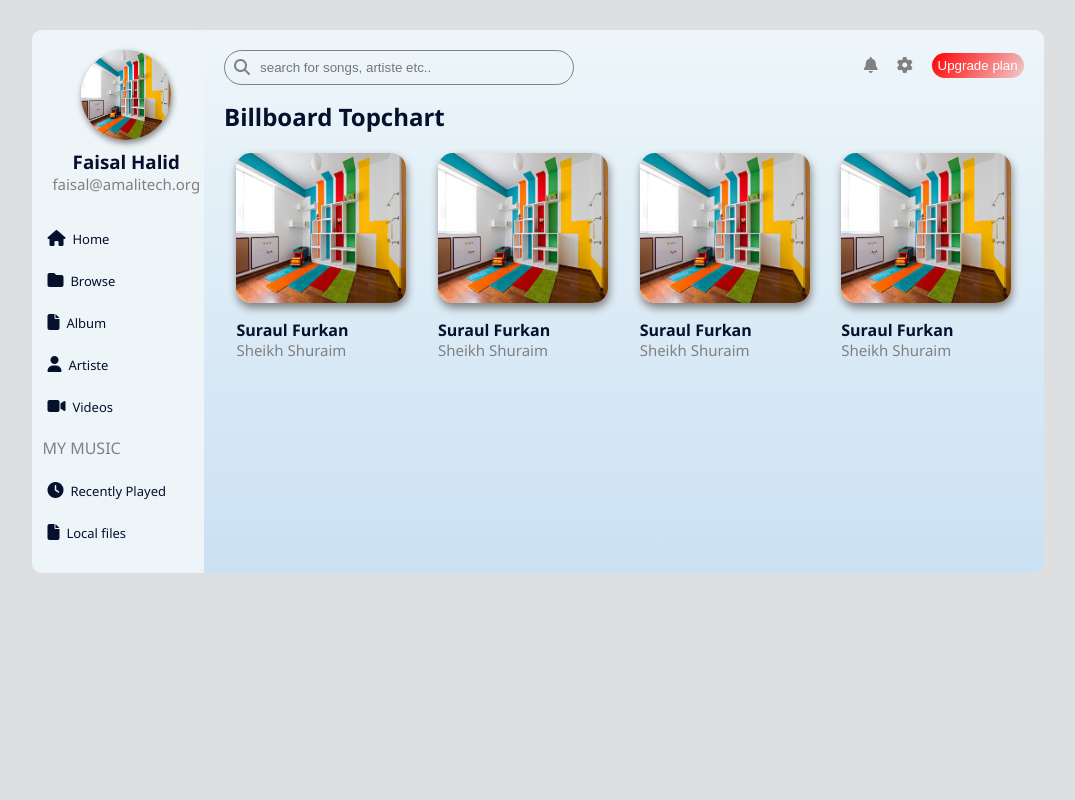
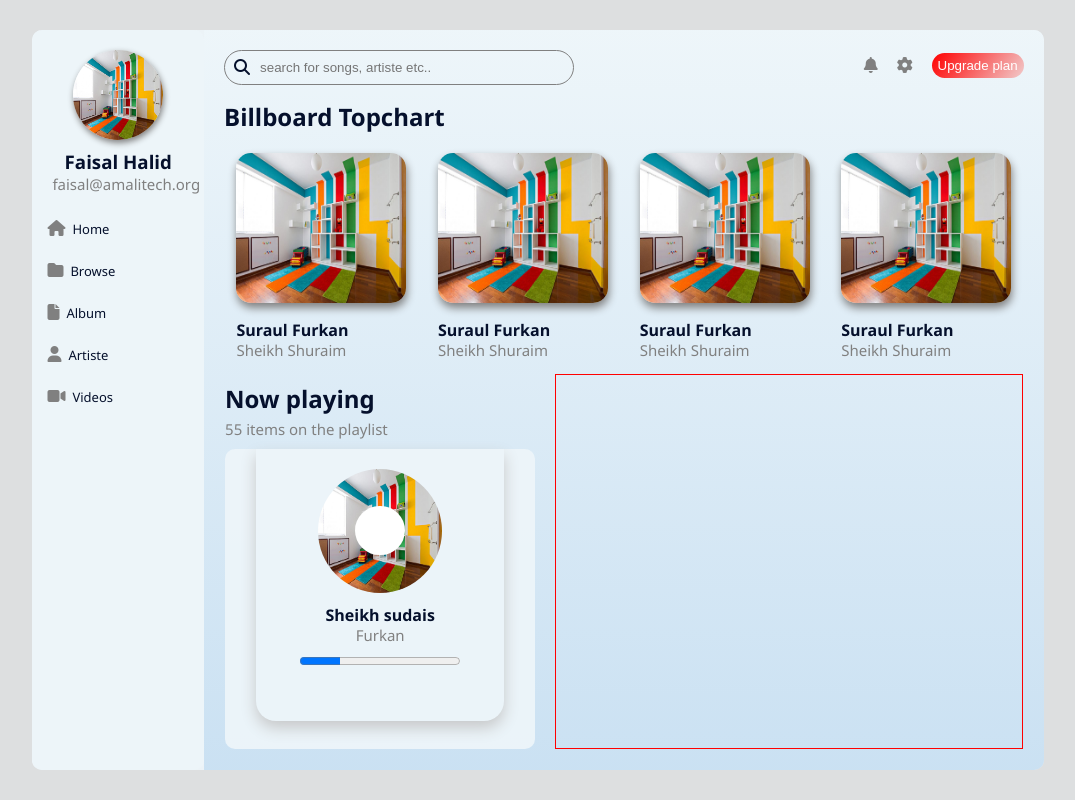
Before and after one commit to Proc3ssa/musicApp, a plain HTML site: page index.html in a window 1280 px wide. Shown: the whole page, without its empty margins (102-1177 px from the left). Drawn offline with Linux system fonts and the light colour scheme.

Commit message:
feat: add part of the player

```diff
--- a/index.html
+++ b/index.html
@@ -32,7 +32,7 @@
 
        </ul>
 
-       <nav class="music">
+       <!-- <nav class="music">
 
         <p>MY MUSIC</p>
         <ul>
@@ -40,7 +40,7 @@
         <li><i class="fas fa-file"></i><a href="videos">Local files</a></li>
         </ul>
 
-       </nav>
+       </nav> -->
 
     </nav>
 
@@ -105,6 +105,37 @@
         </div>
     </div>
 
+    <!-- music -->
+
+    <div class="music">
+        <div class="player">
+            <h2>
+                Now playing
+            </h2>
+            <p>55 items on the playlist</p>
+
+            <div class="outer">
+                <div class="inner">
+                    <div class="disc" style="background-image: url(./assets/images/roomdesign4.jpg);">
+                        <div class="disM"></div>
+
+                    </div>
+                    <b>Sheikh sudais</b>
+                    <p>Furkan</p>
+                    <progress max="100" value="25"></progress>
+
+                </div>
+
+            </div>
+        </div>
+
+        <div class="playlist debugger">
+
+        </div>
+
+    </div>
+
+
 </section>
 
 </main>
--- a/style/style.css
+++ b/style/style.css
@@ -20,17 +20,15 @@ main{
 }
 aside{
     width: 15%;
-    position: static;
     padding: 10px;
     background-color: var(--acsent-color);
-    top: 0;
-    display: flex;
+    /* display: flex;
     flex-direction: column;
-    justify-content: center;
+    justify-content: center; */
     border-radius: 10px;
 }
 aside i{
-    color: var(--text-color);
+    color: var(--icons);
 }
 .user{
     margin: auto;
@@ -106,7 +104,7 @@ nav a{
     position: absolute;
     left: 10px;
     top: 30%;
-    color: var(--icons);
+    color: var(--text-color);
  }
  input[type="search"]{
     border: 1px solid var(--icons);
@@ -176,7 +174,7 @@ nav a{
    line-height: 5px;
    transition: 0.6 ease;
  }
- .slide p{
+ .slide p, .player p{
     color: var(--icons);
     font-size: 15px;
  }
@@ -196,7 +194,55 @@ nav a{
  }
 
 
+ .music{
+    margin-top: 20px;
+    line-height: 10px;
+    display: flex;
+    justify-content: space-between;
+    border: 1px solid transparent;
+    gap: 20px;
+}
+.player{
+    width: 40%;
+}
 
+.outer{
+    width: 100%;
+    height: 300px;
+    border-radius: 10px;
+    background-color: var(--acsent-color);
+}
+
+.disc{
+    width: 50%;
+    aspect-ratio: 1/1;
+    border-radius: 360px;
+    background-repeat: round;
+    margin-inline: auto;
+    display: flex;
+    justify-content: center;
+    align-items: center;
+    margin-bottom: 20px;
+}
+.disM{
+    width: 40%;
+    aspect-ratio: 1/1;
+    background-color: white;
+    border-radius: 360px;
+}
+.inner{
+    width: 80%;
+    height: 84%;
+    box-shadow: 0 7px 15px rgb(199, 200, 201);
+    margin-inline: auto;
+    border-radius: 0  0 20px 20px;
+    padding-top: 20px;
+    text-align: center;
+    line-height: 5px;
+}
+.playlist{
+    width: 60%;
+}
 
 
 .debugger{
```
